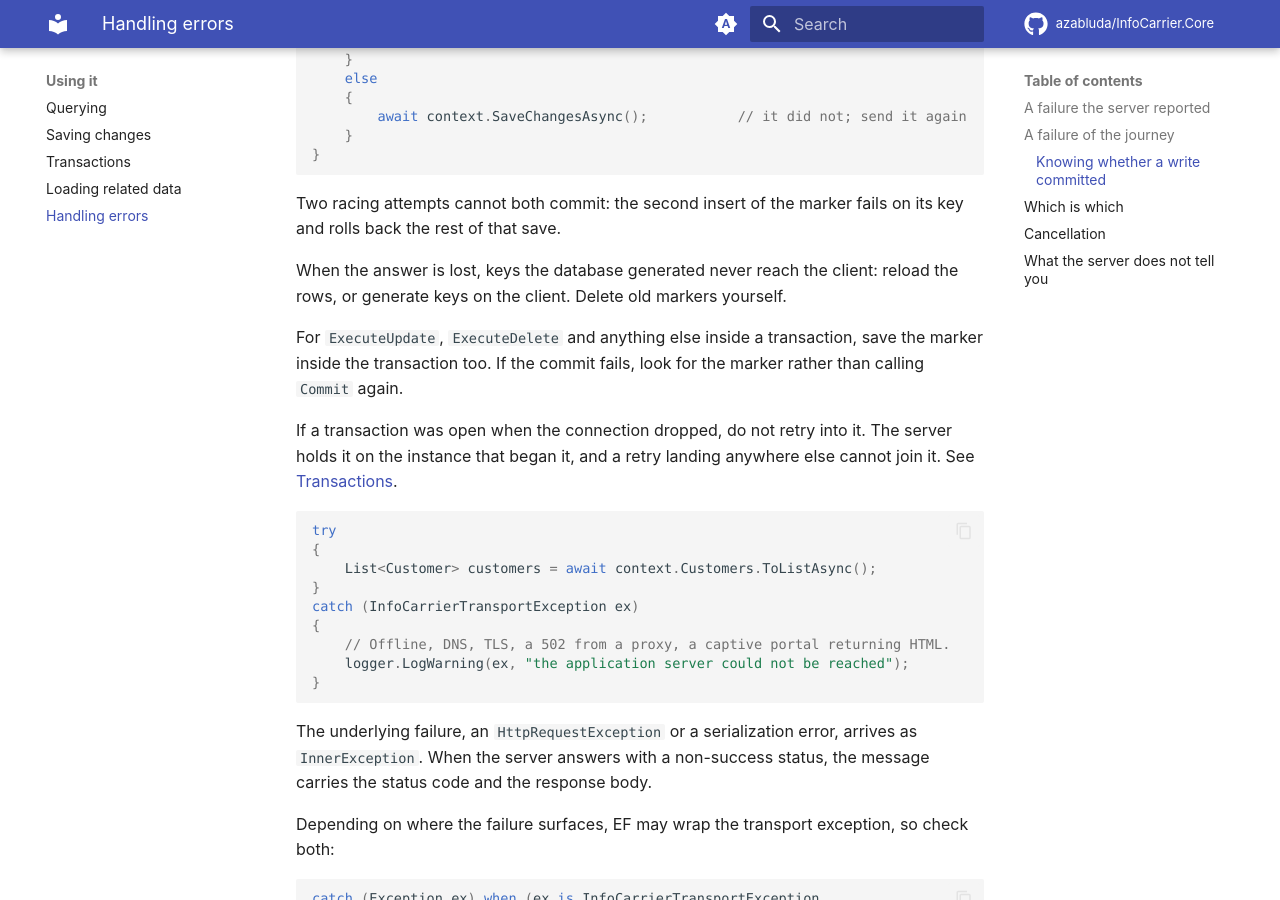
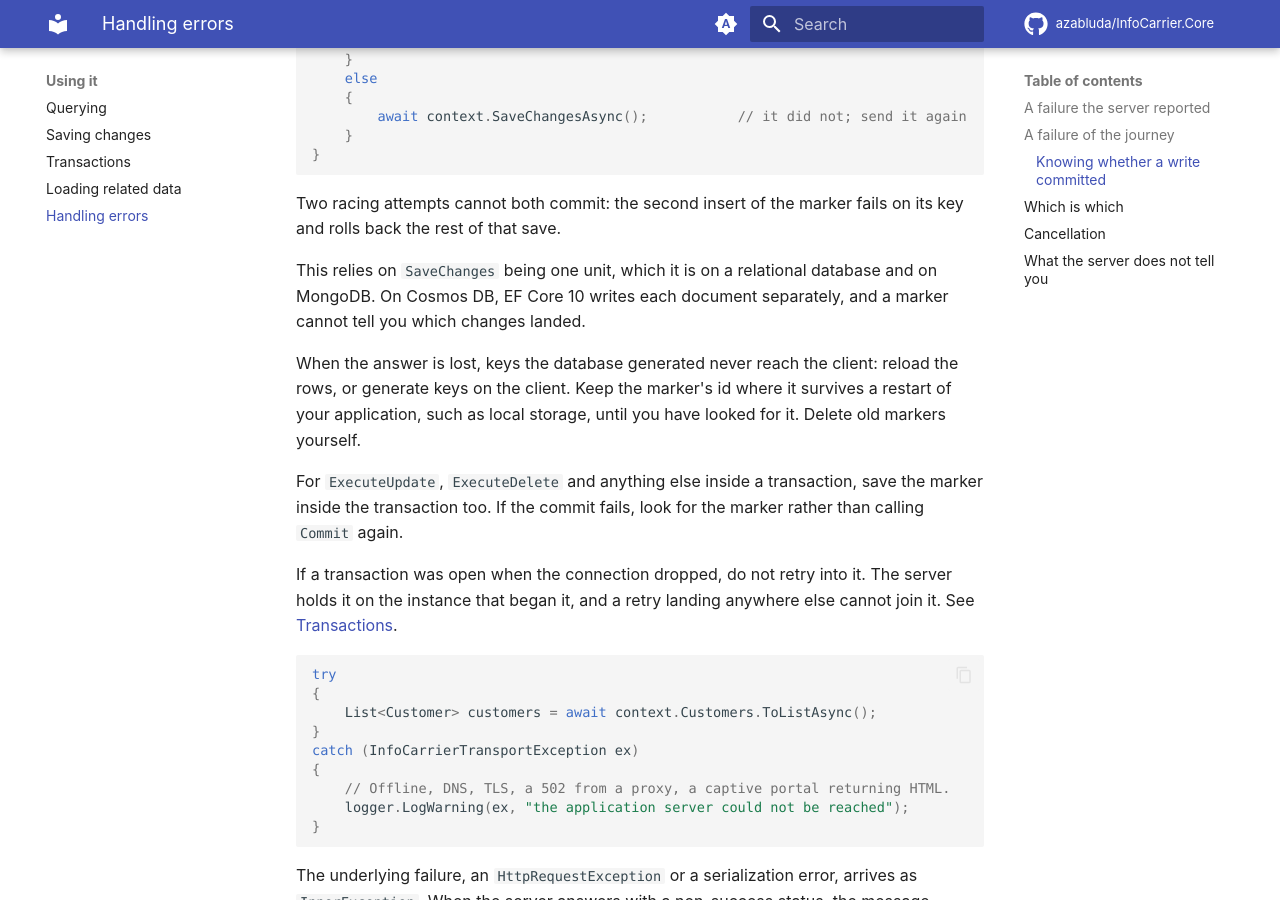
Before and after one commit to azabluda/InfoCarrier.Core, an MkDocs documentation site: the page built from website/docs/guide/errors.md, in a window 1280 px wide and 900 px high, scrolled down 2020 px. Built offline with MkDocs 1.6.1 and Material for MkDocs 9.7.7, drawn with Linux system fonts in a browser that asks for light colours; comment, search, counter and statistics services are not loaded.

Commit message:
The errors page says where the marker-row pattern fails
The pattern relies on SaveChanges being one unit, which holds on a relational
database and on MongoDB, whose EF provider saves in a transaction. On Cosmos
DB, EF Core 10 writes each document separately (transactional batches arrive
in EF Core 11), so a marker cannot say which changes landed. And a marker's id
lost with the application cannot be looked for, so the page says to keep it
where it survives a restart.

guide/errors.md is 807 words; its budget moves from 750 to 810 in
eng/doc-words.py and docs/doc-style.md. mkdocs build --strict passes.

Co-Authored-By: Claude Opus 5.5 <noreply@anthropic.com>

```diff
--- a/website/docs/guide/errors.md
+++ b/website/docs/guide/errors.md
@@ -99,8 +99,13 @@ catch (Exception ex) when (ex is InfoCarrierTransportException
 Two racing attempts cannot both commit: the second insert of the marker fails on its key and rolls
 back the rest of that save.
 
+This relies on `SaveChanges` being one unit, which it is on a relational database and on MongoDB.
+On Cosmos DB, EF Core 10 writes each document separately, and a marker cannot tell you which changes
+landed.
+
 When the answer is lost, keys the database generated never reach the client: reload the rows, or
-generate keys on the client. Delete old markers yourself.
+generate keys on the client. Keep the marker's id where it survives a restart of your application,
+such as local storage, until you have looked for it. Delete old markers yourself.
 
 For `ExecuteUpdate`, `ExecuteDelete` and anything else inside a transaction, save the marker inside
 the transaction too. If the commit fails, look for the marker rather than calling `Commit` again.
```
Also changed, not shown: docs/doc-style.md (+1 -0 lines), 1 other file.
